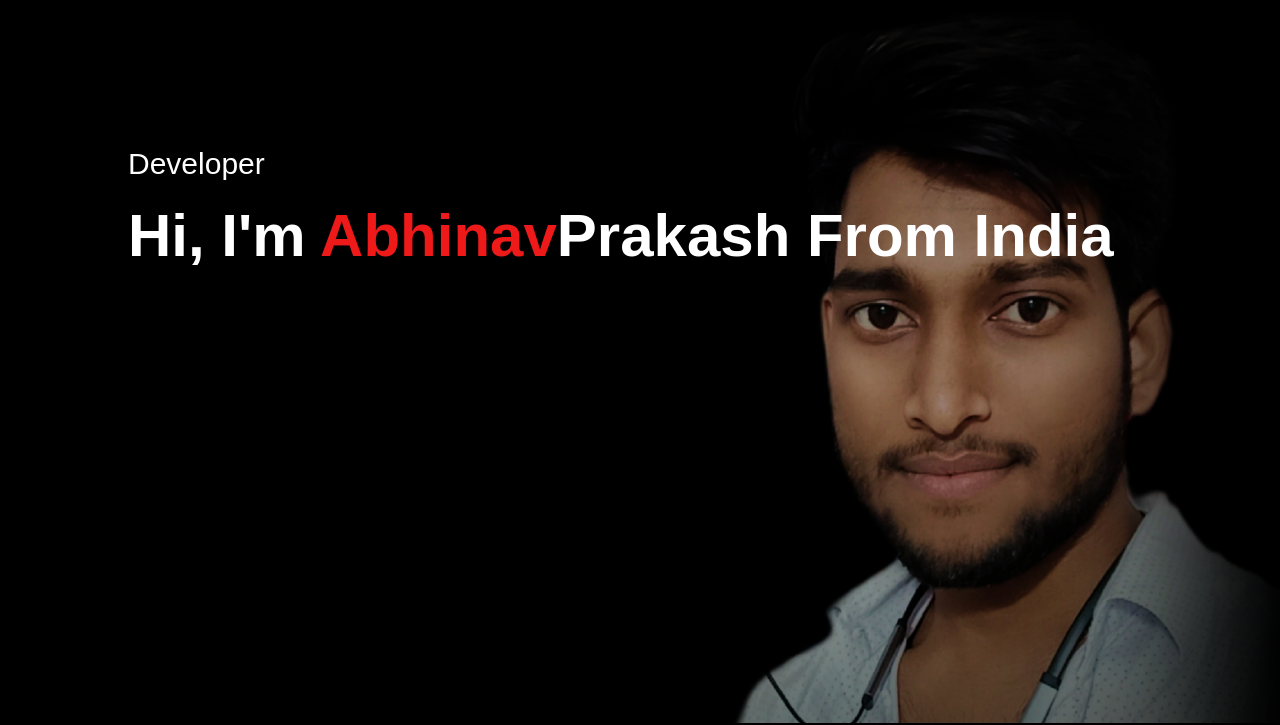
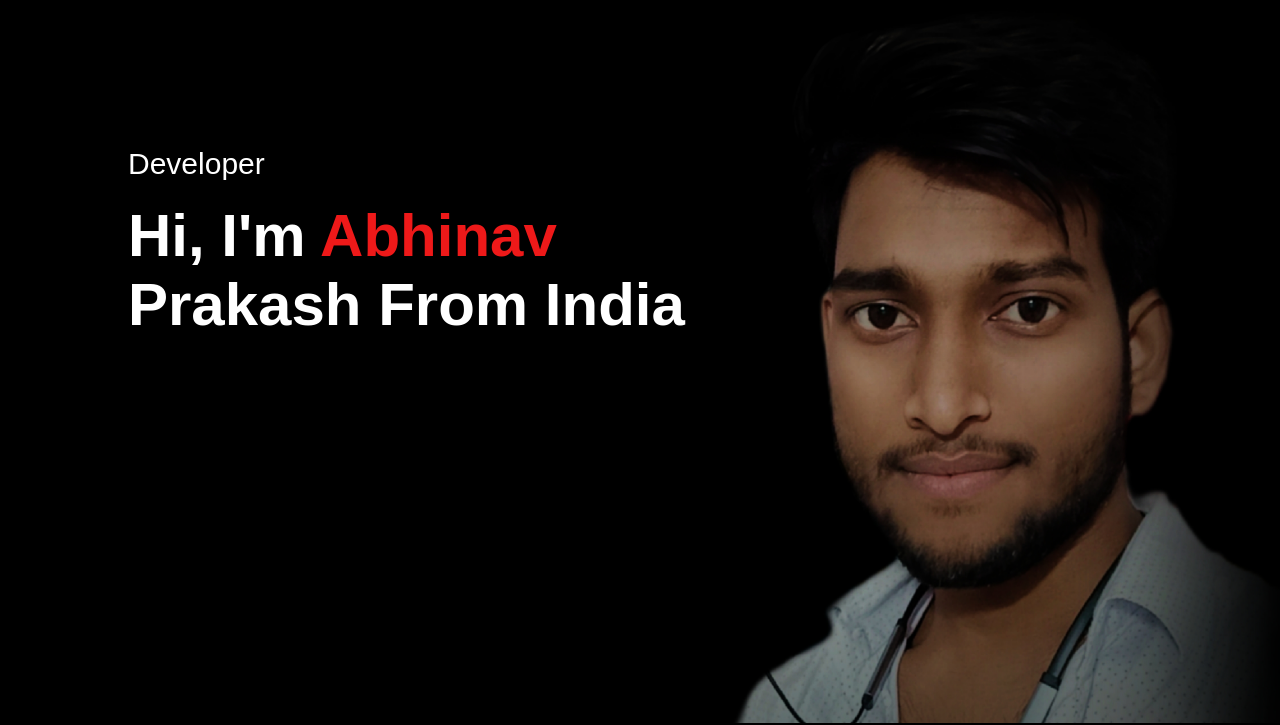
Before and after one commit to abhinavjnv2002/portfolio, a plain HTML site: page index.html in a window 1280 px wide. Shown: the part 77-802 px from the top of the page. Drawn offline with Linux system fonts and the light colour scheme.

Commit message:
index.html

```diff
--- a/index.html
+++ b/index.html
@@ -27,7 +27,7 @@
 
         <div class="header-text">
           <p>Developer</p>
-          <h1>Hi, I'm <span>Abhinav</span>Prakash From India</h1>
+          <h1>Hi, I'm <span>Abhinav</span><br/>Prakash From India</h1>
         </div>
       </div>
     </div>
```
